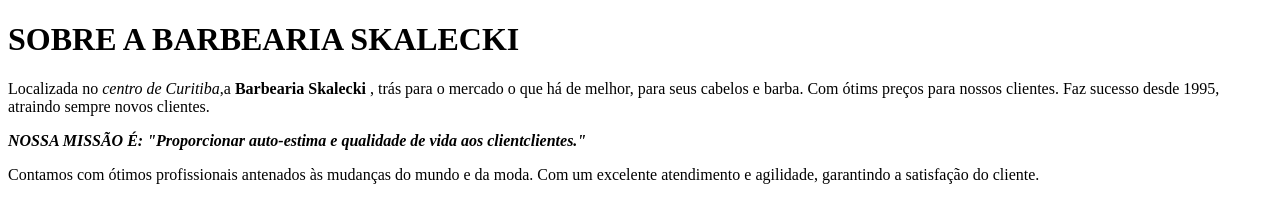
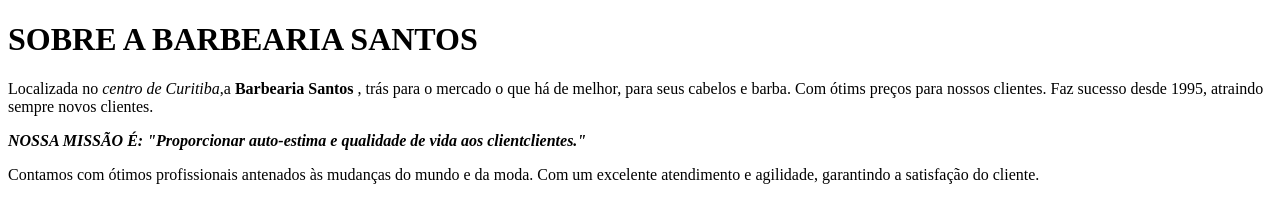
Before and after one commit to skaleckijoh17/Barbearia, a plain HTML site: page index.html in a window 1280 px wide. Drawn offline with Linux system fonts and the light colour scheme.

Commit message:
04/04/2024 v2

```diff
--- a/index.html
+++ b/index.html
@@ -9,9 +9,9 @@
 </head>
 
 <body>
-  <h1>SOBRE A BARBEARIA SKALECKI</h1>
+  <h1>SOBRE A BARBEARIA SANTOS</h1>
 
-  <p>Localizada no <em> centro de  Curitiba</em>,a <strong> Barbearia Skalecki </strong>, trás para o mercado o que há de melhor, para seus cabelos e barba. Com ótims preços para nossos clientes. Faz sucesso desde 1995, atraindo sempre novos clientes.</p>
+  <p>Localizada no <em> centro de  Curitiba</em>,a <strong> Barbearia Santos </strong>, trás para o mercado o que há de melhor, para seus cabelos e barba. Com ótims preços para nossos clientes. Faz sucesso desde 1995, atraindo sempre novos clientes.</p>
 
  <p> <strong><em>NOSSA MISSÃO É: "Proporcionar auto-estima e qualidade de vida aos clientclientes."</em></strong> </p>
 
```
